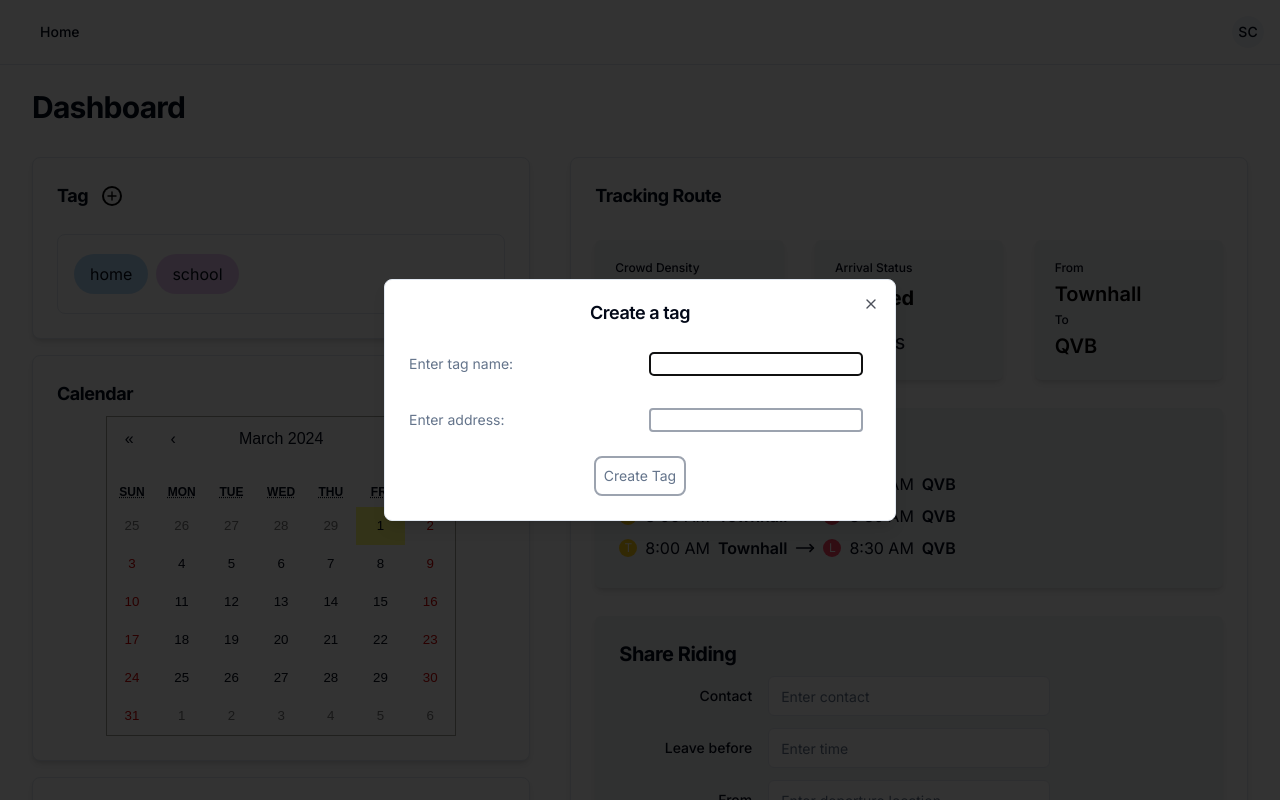
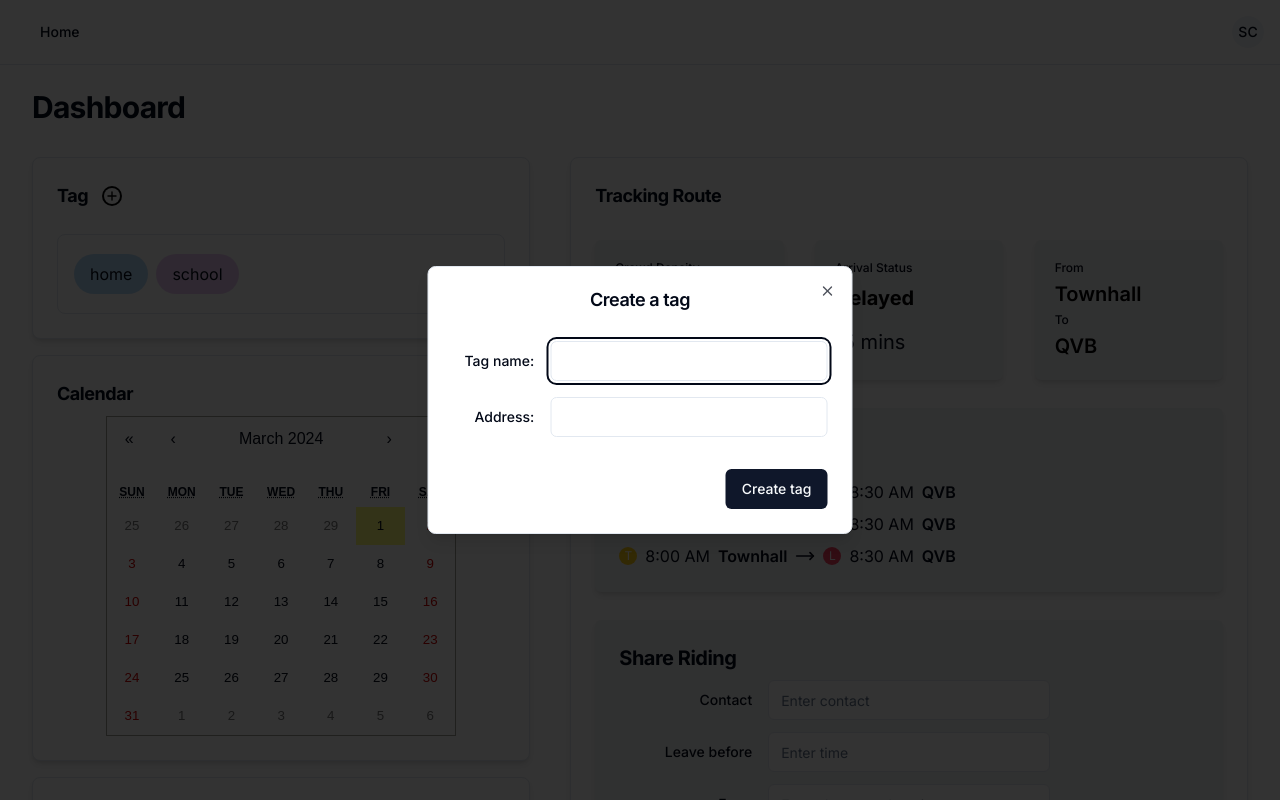
Before and after one commit to YameiSong/UnihackApp, a Next.js app in the folder frontend/: page / in a window 1280 px wide. Both pictures are taken after a click on the button 112 px from the left and 196 px from the top of the page. Shown: the top 800 px of the page. Built offline with nearby package versions, Linux system fonts and the light colour scheme.

Commit message:
Update styling and add delete travel plan functionality

```diff
--- a/frontend/app/page.tsx
+++ b/frontend/app/page.tsx
@@ -3,7 +3,7 @@ import { Metadata } from "next";
 import MainNav from "@/components/navigation/MainNav";
 import UserNav from "@/components/navigation/UserNav";
 import CalendarBoard from "@/components/calendar/CalendarBoard";
-import MonitorBoard from "@/components/travel-monitor/MonitorBoard";
+import MonitorBoard from "@/components/travel-plan/TravelPlanBoard";
 import TagBoard from "@/components/tag/TagBoard";
 import TrackRouteBoard from "@/components/track-route/TrackRouteBoard";
 import GlobalProvider from "@/components/providers/GlobalStateProvider";
--- a/frontend/components/calendar/CalendarBoard.tsx
+++ b/frontend/components/calendar/CalendarBoard.tsx
@@ -103,6 +103,12 @@ const CalendarBoard = () => {
     } catch (error) {
       console.log(error);
     }
+  };
+
+  const clearSelection = () => {
+    setDepartureTagChoice(undefined);
+    setDestinationTagChoice(undefined);
+    addTagTimeTimeRef.current!.value = "";
   };
 
   const handleClickDay = (value: Date) => {
@@ -329,12 +335,10 @@ const CalendarBoard = () => {
           </div>
 
           <DialogFooter>
-            <button
-              className="ring-2 rounded-lg p-2 ring-gray-400"
-              onClick={addTagTime}
-            >
-              Add tag and time
-            </button>
+            <Button onClick={addTagTime}>Create travel plan</Button>
+            <Button variant="outline" onClick={clearSelection}>
+              Clear
+            </Button>
           </DialogFooter>
         </DialogContent>
       </Dialog>
--- a/frontend/components/tag/TagBoard.tsx
+++ b/frontend/components/tag/TagBoard.tsx
@@ -18,7 +18,11 @@ import {
   DialogHeader,
   DialogTitle,
   DialogTrigger,
+  DialogFooter,
 } from "@/components/ui/dialog";
+import { Button } from "@/components/ui/button";
+import { Input } from "@/components/ui/input";
+import { Label } from "@/components/ui/label";
 
 const TagBoard = () => {
   const { tags, setTags, tagColours } = useGlobalContext();
@@ -48,44 +52,34 @@ const TagBoard = () => {
         <DialogTrigger className="hidden" ref={dialogTriggerRef}>
           Close
         </DialogTrigger>
-        <DialogContent>
+        <DialogContent className="sm:max-w-[425px]">
           <DialogHeader>
             <DialogTitle className="text-center">Create a tag</DialogTitle>
-            <DialogDescription>
-              <div className="grid grid-rows-3 grid-cols-2 gap-y-4 mt-4">
-                <div className="row-start-1 col-start-1 flex items-center">
-                  Enter tag name:
-                </div>
-                <div className="row-start-1 col-start-2 flex items-center justify-center">
-                  <input
-                    type="text"
-                    ref={newTagValueRef}
-                    className="border-2 border-gray-400 rounded"
-                  ></input>
-                </div>
-                <div className="row-start-2 col-start-1 flex items-center">
-                  Enter address:
-                </div>
-                <div className="row-start-2 col-start-2 flex items-center justify-center">
-                  <input
-                    type="text"
-                    ref={newTagAddressRef}
-                    className="border-2 border-gray-400 rounded"
-                  ></input>
-                </div>
-                <div className="row-start-3 col-span-2 flex justify-center">
-                  <button
-                    className="border-2 rounded-lg p-2 border-gray-400"
-                    onClick={handleCreateTag}
-                  >
-                    Create Tag
-                  </button>
-                </div>
-              </div>
-            </DialogDescription>
           </DialogHeader>
+          <div className="grid gap-4 py-4">
+            <div className="grid grid-cols-4 items-center gap-4">
+              <Label htmlFor="name" className="text-right">
+                Tag name:
+              </Label>
+              <Input id="name" className="col-span-3" ref={newTagValueRef} />
+            </div>
+            <div className="grid grid-cols-4 items-center gap-4">
+              <Label htmlFor="username" className="text-right">
+                Address:
+              </Label>
+              <Input
+                id="username"
+                className="col-span-3"
+                ref={newTagAddressRef}
+              />
+            </div>
+          </div>
+          <DialogFooter>
+            <Button onClick={handleCreateTag}>Create tag</Button>
+          </DialogFooter>
         </DialogContent>
       </Dialog>
+
       <Card className="min-h-[120px] shadow-md">
         <CardHeader className="flex flex-row items-center space-y-0 gap-x-4">
           <CardTitle className="text-lg font-bold">Tag</CardTitle>
--- a/frontend/components/track-route/TrackRouteBoard.tsx
+++ b/frontend/components/track-route/TrackRouteBoard.tsx
@@ -1,4 +1,6 @@
-import React from "react";
+"use client";
+
+import React, { useEffect, useState } from "react";
 
 import {
   Card,
@@ -9,6 +11,7 @@ import {
 } from "@/components/ui/card";
 import SharedRiding from "./ShareRiding";
 import Route from "./Route";
+import TravelMonitor from "@/types/TravelMonitor";
 
 const suggestedRoutes = [
   {
@@ -32,6 +35,18 @@ const suggestedRoutes = [
 ];
 
 const TrackRouteBoard = () => {
+  const [travelMonitor, setTravelMonitor] = useState<TravelMonitor>();
+
+  useEffect(() => {
+    try {
+      //call api to fetch today's monitor
+      const fetchTodayMonitor = async () => {};
+      fetchTodayMonitor();
+    } catch (error) {
+      console.log(error);
+    }
+  }, []);
+
   return (
     <Card className="shadow-md">
       <CardHeader>
@@ -76,6 +91,13 @@ const TrackRouteBoard = () => {
             </CardHeader>
             <CardContent>
               <div className="space-y-2">
+                {!travelMonitor && (
+                  // handle case when no travel plans for today here
+                  <div></div>
+                  // <div className="flex items-center justify-center h-[100px]">
+                  //   No suggested route available
+                  // </div>
+                )}
                 {suggestedRoutes.map((route, index) => (
                   <Route
                     key={index}
--- a/frontend/components/travel-monitor/MonitorBoard.tsx
+++ b/frontend/components/travel-plan/TravelPlanBoard.tsx
@@ -11,9 +11,9 @@ import {
   CardTitle,
 } from "@/components/ui/card";
 
-import MonitorItem from "./MonitorItem";
+import MonitorItem from "./TravelPlanItem";
 
-const monitorItemsData = [
+const travelPlanItemsData = [
   {
     stopId: 0,
     departureAddress: "Home",
@@ -40,13 +40,13 @@ const monitorItemsData = [
   },
 ];
 
-const MonitorBoard = () => {
-  // const [monitorItems, setMonitorItems] = React.useState(monitorItemsData);
+const TravelPlanBoard = () => {
+  // const [monitorItems, setMonitorItems] = React.useState(travelPlanItemsData);
   const { travelPlans, setTravelPlans } = useGlobalContext();
 
   useEffect(() => {
     //call api
-    setTravelPlans(monitorItemsData);
+    setTravelPlans(travelPlanItemsData);
   }, []);
 
   return (
@@ -71,4 +71,4 @@ const MonitorBoard = () => {
   );
 };
 
-export default MonitorBoard;
+export default TravelPlanBoard;
--- a/frontend/components/travel-monitor/MonitorItem.tsx
+++ b/frontend/components/travel-plan/TravelPlanItem.tsx
@@ -1,22 +1,30 @@
 import React from "react";
 
-import { MoveRight } from "lucide-react";
+import { MoveRight, X } from "lucide-react";
 
-interface MoonitorItemProps {
+interface TravelPlanItemProps {
   departureAddress: string;
   arrivalAddress: string;
   date: string;
   expectedArrivalTime: string;
 }
 
-const MonitorItem = ({
+const TravelPlanItem = ({
   departureAddress,
   arrivalAddress,
   date,
   expectedArrivalTime,
-}: MoonitorItemProps) => {
+}: TravelPlanItemProps) => {
+  const handleDeleteTravelPlan = async () => {
+    try {
+      //call api to delete travel plan and update global state
+    } catch (error) {
+      console.log(error);
+    }
+  };
+
   return (
-    <div className="flex items-center text-sm space-x-2">
+    <div className="group flex items-center text-sm space-x-2 p-1 px-2 w-full hover:bg-gray-100">
       <span className="flex mb-2 h-2 w-2 translate-y-1 rounded-full bg-sky-500" />
       <span className="overflow-hidden whitespace-nowrap overflow-ellipsis max-w-[50px]">
         {departureAddress}
@@ -28,8 +36,14 @@ const MonitorItem = ({
       <span className="overflow-hidden whitespace-nowrap overflow-ellipsis">
         {`(${date}, arrive before ${expectedArrivalTime})`}
       </span>
+      <button
+        onClick={handleDeleteTravelPlan}
+        className="hidden group-hover:block"
+      >
+        <X className="text-rose-500" size={16} />
+      </button>
     </div>
   );
 };
 
-export default MonitorItem;
+export default TravelPlanItem;
```
